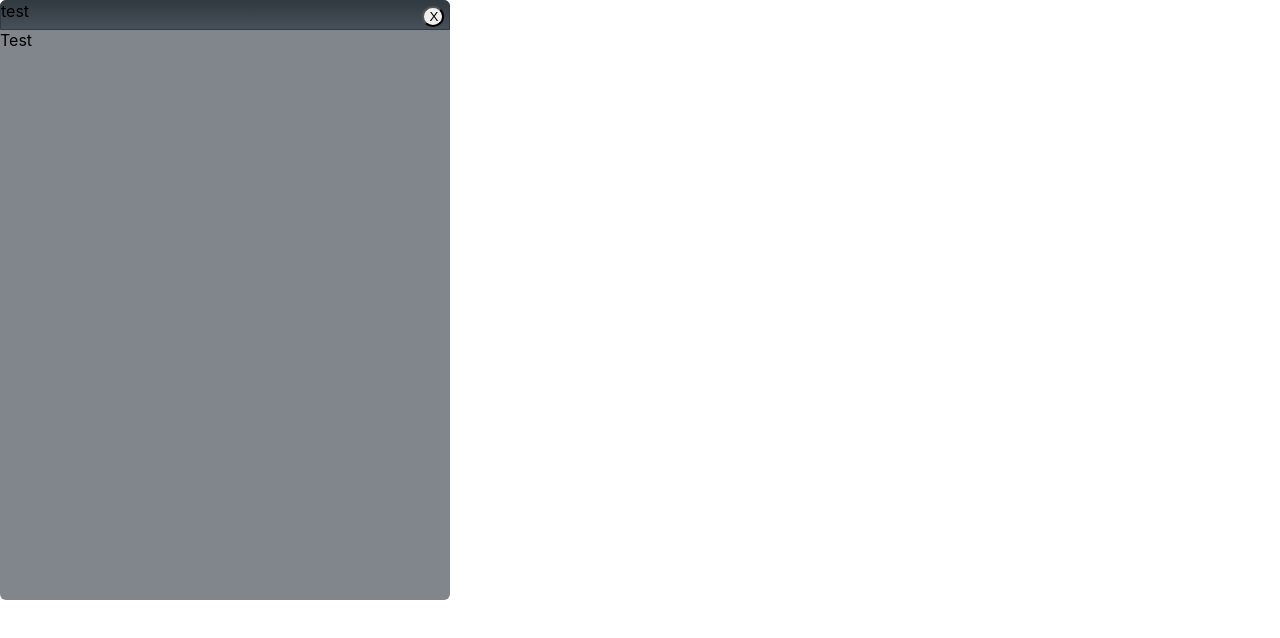
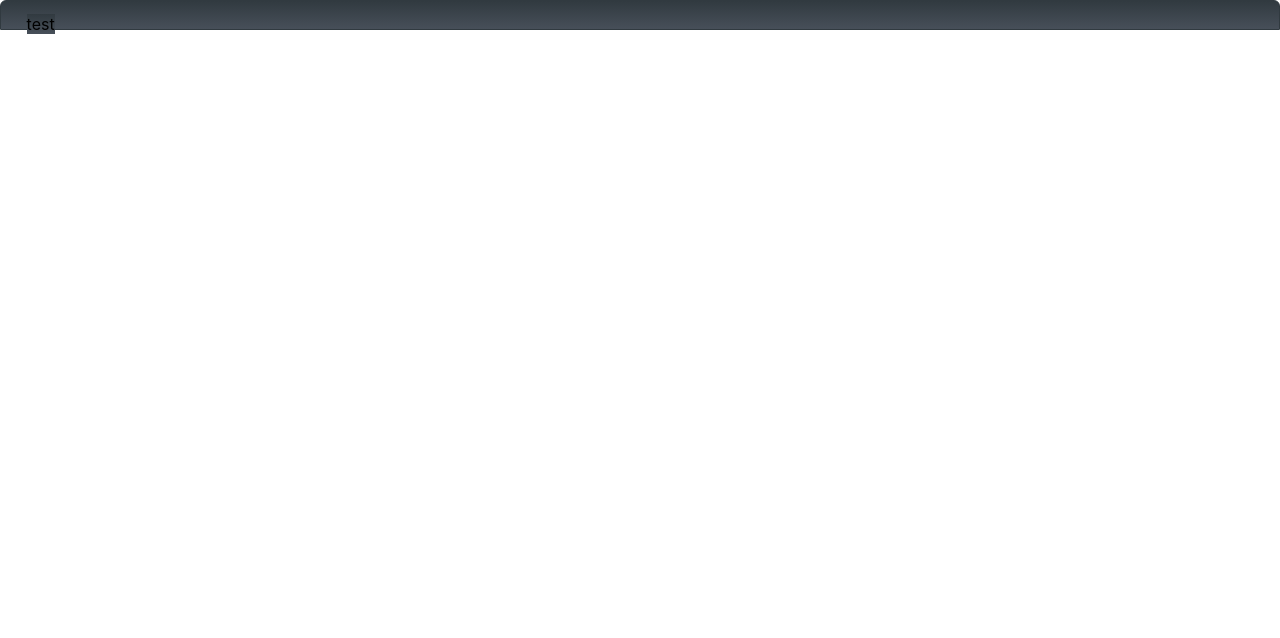
Before and after one commit to nicpolhamus/portfolio, a Next.js app: page / in a window 1280 px wide. Shown: the top 638 px of the page. Built offline with nearby package versions, Linux system fonts and the light colour scheme.

Commit message:
getting system menu and window working

```diff
--- a/components/common/window/window.component.tsx
+++ b/components/common/window/window.component.tsx
@@ -1,15 +1,12 @@
-import React, { ReactElement, useState } from 'react';
+import React, { MouseEvent, MouseEventHandler, ReactElement, useState } from 'react';
 import styled from 'styled-components';
 
-import { DragMove, MenuBar } from '../../core';
-
-type TPosition = {
-  x: number;
-  y: number;
-};
+import { DragMove, MenuBar, type TPosition } from '../../core';
 
 export interface IWindowProps {
   defaultPosition?: TPosition;
+  canClose?: boolean
+  children: ReactElement;
 }
 
 const WindowDiv = styled.div`
@@ -19,19 +16,18 @@ const WindowDiv = styled.div`
   border-radius: 6px;
 `;
 
-export function WindowComponent({ defaultPosition }: IWindowProps): ReactElement {
-  const basePosition = { x: 0, y: 0 };
-  const [translate, setTranslate] = useState(defaultPosition || basePosition);
+export function WindowComponent({ defaultPosition = { x: 0, y: 0 }, canClose = true, children }: IWindowProps): ReactElement {
+  const [translate, setTranslate] = useState(defaultPosition);
   const [isClosed, setIsClosed] = useState(false);
 
-  const handleDragMove = (event: any) => {
+  const handleDragMove: MouseEventHandler = (event: MouseEvent) => {
     setTranslate({
       x: translate.x + event.movementX,
       y: translate.y + event.movementY,
     });
   };
 
-  const handleClose = (event: any) => {
+  const handleClose: MouseEventHandler = (event: MouseEvent) => {
     setIsClosed(!isClosed);
   };
 
@@ -44,8 +40,9 @@ export function WindowComponent({ defaultPosition }: IWindowProps): ReactElement
             transform: `translateX(${translate.x}px) translateY(${translate.y}px)`,
           }}>
           <WindowDiv>
-            <MenuBar onClose={handleClose} />
-            Test
+            {canClose && <MenuBar onClose={handleClose} />}
+            {!canClose && <MenuBar />}
+            {children}
           </WindowDiv>
         </div>
       </DragMove>)}
--- a/components/core/index.ts
+++ b/components/core/index.ts
@@ -1,2 +1,3 @@
-export * from './dragMove/dragMove.component';
-export * from './menuBar/menuBar.component';
+export * from './dragMove.component';
+export * from './menuBar.component';
+export * from './types';
--- a/components/core/menuBar/menuBar.component.tsx
+++ b/components/core/menuBar.component.tsx
@@ -1,13 +1,10 @@
-import React, { ReactElement, useState } from 'react';
+import React, { ReactElement } from 'react';
 import styled from 'styled-components';
 
-type TMenuItem = {
-  text: string;
-  action: (args: any) => void;
-};
+import { TAction, TMenuItem } from './types';
 
 export interface IMenuBar {
-  onClose: (args: any) => void;
+  onClose?: TAction;
   items?: TMenuItem[];
   help?: string;
   // TODO: add options?
@@ -25,25 +22,33 @@ const MenuBarDiv = styled.div`
   width: 100%;
 `;
 
+const MenuBarContent = styled.div`
+  background: inherit;
+  margin: 1% 0 0 2%;
+  float: left;
+`;
+
 const CloseButton = styled.button`
   float: right;
-  margin: 5px 5px 0 0;
+  margin: 1% 2% 0 0;
   width: 5%;
   border-radius: 100%;
 `;
 
-export function MenuBar({ items, help, onClose }: IMenuBar): ReactElement {
+export function MenuBar({ onClose, items, help }: IMenuBar): ReactElement {
   const handleClose = (event: any) => {
     event.preventDefault();
 
-    onClose(event);
+    onClose && onClose(event);
   };
 
   return (
     <>
       <MenuBarDiv>
-        test
-        <CloseButton onClick={handleClose}>X</CloseButton>
+        <MenuBarContent>
+          test
+        </MenuBarContent>
+        {onClose && <CloseButton onClick={handleClose}>X</CloseButton>}
       </MenuBarDiv>
     </>
   );
--- /dev/null
+++ b/components/core/system/index.ts
@@ -0,0 +1,2 @@
+export * from './system.menuBar.component';
+export * from './system.window.component';
--- /dev/null
+++ b/components/core/system/system.window.component.tsx
@@ -0,0 +1,19 @@
+import styled from "styled-components";
+
+import { MenuBar } from "..";
+
+const SystemWindowContent = styled.div`
+  text-align: center;
+  float: clear;
+`;
+
+export function SystemWindowComponent() {
+  return (
+    <>
+      <SystemWindowContent>
+
+      </SystemWindowContent>
+      <MenuBar></MenuBar>
+    </>
+  );
+}
--- /dev/null
+++ b/components/core/types.ts
@@ -0,0 +1,8 @@
+export type TAction = (args: any) => void;
+
+export type TPosition = {
+  x: number;
+  y: number;
+};
+
+export type TMenuItem = Record<string, TAction>;
--- a/components/index.ts
+++ b/components/index.ts
@@ -1 +1 @@
-export * from './main.window.component';
+export * from './core/system/system.window.component';
--- a/components/main.window.component.tsx
+++ /dev/null
@@ -1,3 +0,0 @@
-export function MainWindowComponent() {
-  return (<>Test</>);
-}
--- a/pages/index.tsx
+++ b/pages/index.tsx
@@ -1,13 +1,15 @@
 import type { NextPage } from "next";
 import Head from "next/head";
 import Image from "next/image";
+import { SystemWindowComponent } from "../components";
+
 
 import { WindowComponent } from '../components/common/window/window.component';
 
 const Home: NextPage = () => {
   return (
     <div>
-      <WindowComponent />
+      <SystemWindowComponent />
     </div>
   );
 };
```
Also changed, not shown: components/core/system/system.menuBar.component.tsx (added, +15 -0 lines), components/core/dragMove.component.tsx (renamed from components/core/dragMove/dragMove.component.tsx).
